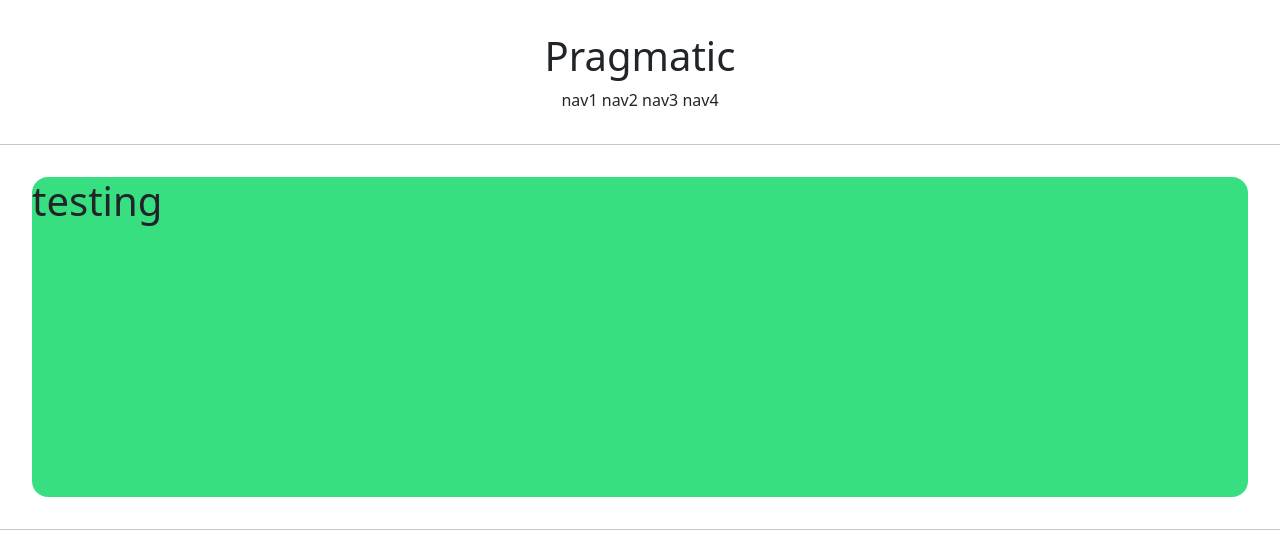
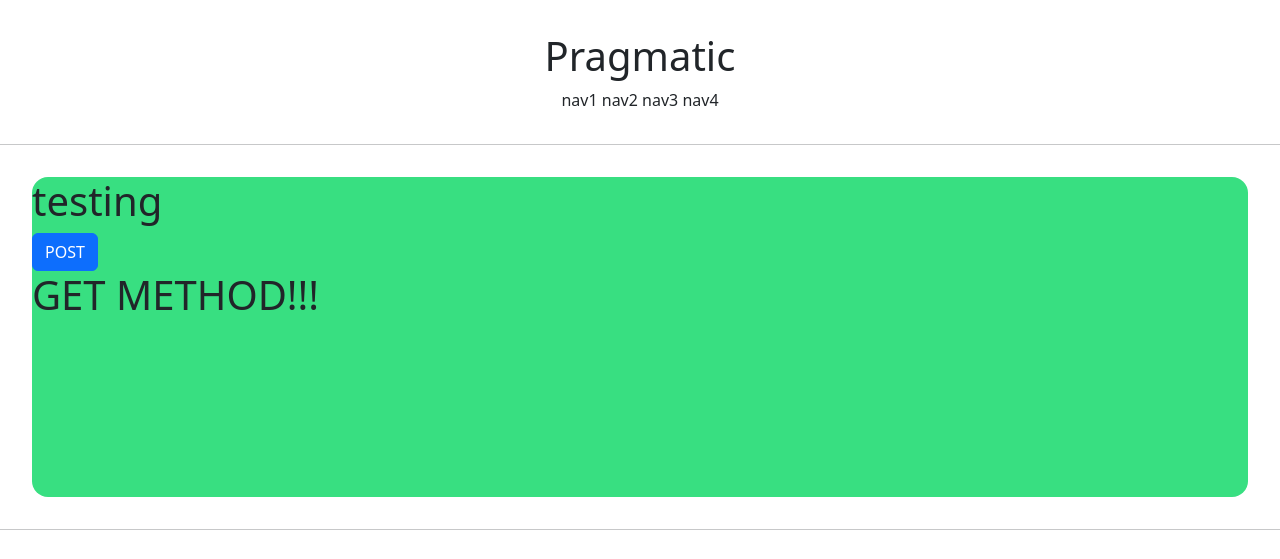
Before and after one commit to HSMell/PycharmProject, a Django app: page /account/hello_world/ in a window 1280 px wide. Shown: the top 559 px of the page. Run offline with Django 4.2, Linux system fonts and the light colour scheme.

Commit message:
How to use GET,POST Method

```diff
--- a/accountapp/templates/accountapp/hello_world.html
+++ b/accountapp/templates/accountapp/hello_world.html
@@ -6,6 +6,19 @@
         <h1>
             testing
         </h1>
+
+        <form action="/account/hello_world/" method="post">
+            <!--장고에서 post요청을 할때는 crsf토큰(장고에서 제공하는 보안)을 명시해주어야 한다.-->
+            {% csrf_token %}
+            <input type="submit" class="btn btn-primary" value="POST">
+
+            <h1>
+                {{ text }}
+            </h1>
+
+
+        </form>
+
     </div>
 
 {% endblock %}
--- a/accountapp/views.py
+++ b/accountapp/views.py
@@ -6,4 +6,8 @@ from django.shortcuts import render
 
 
 def hello_world(request):
-    return render(request,'accountapp/hello_world.html')
+
+    if request.method == "POST":
+        return render(request,'accountapp/hello_world.html', context={'text': 'POST METHOD!!!'}) #context는 데이터 꾸러미
+    else:
+        return render(request,'accountapp/hello_world.html', context={'text': 'GET METHOD!!!'}) #context는 데이터 꾸러미
```
